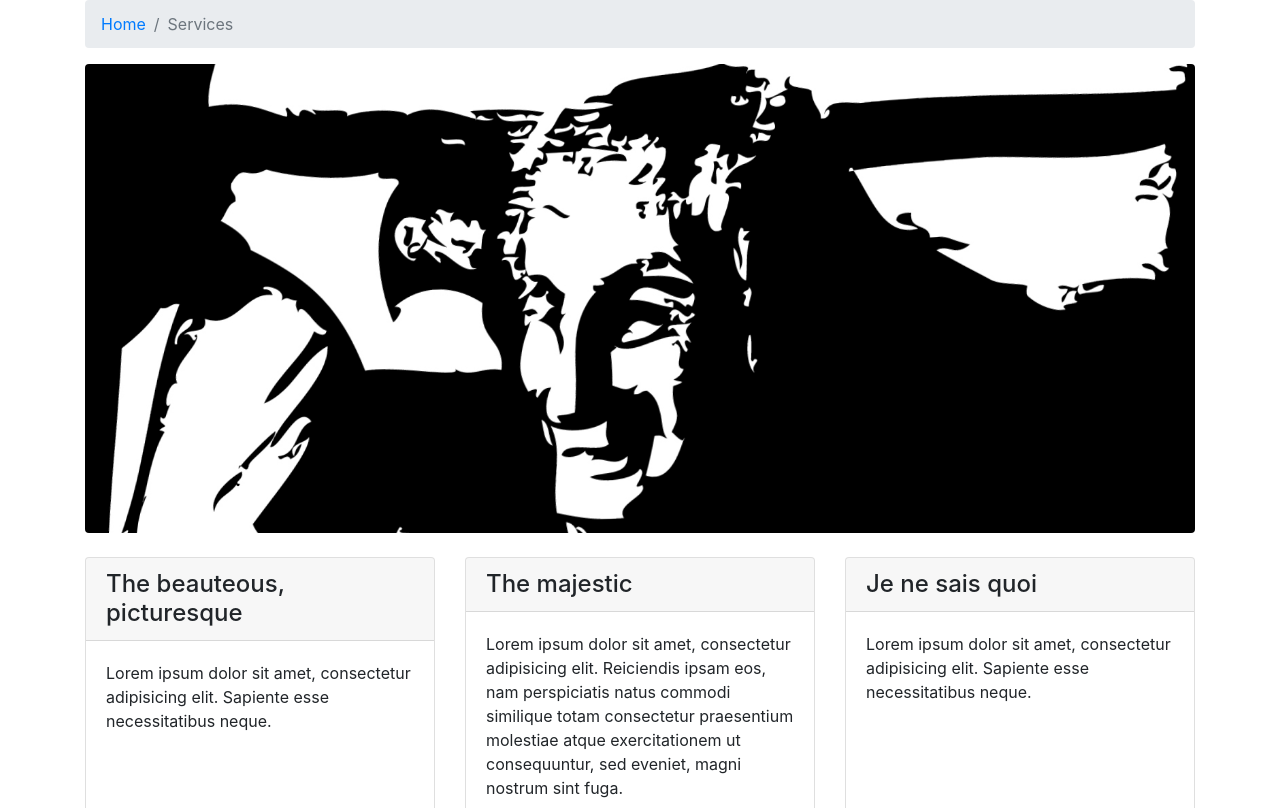
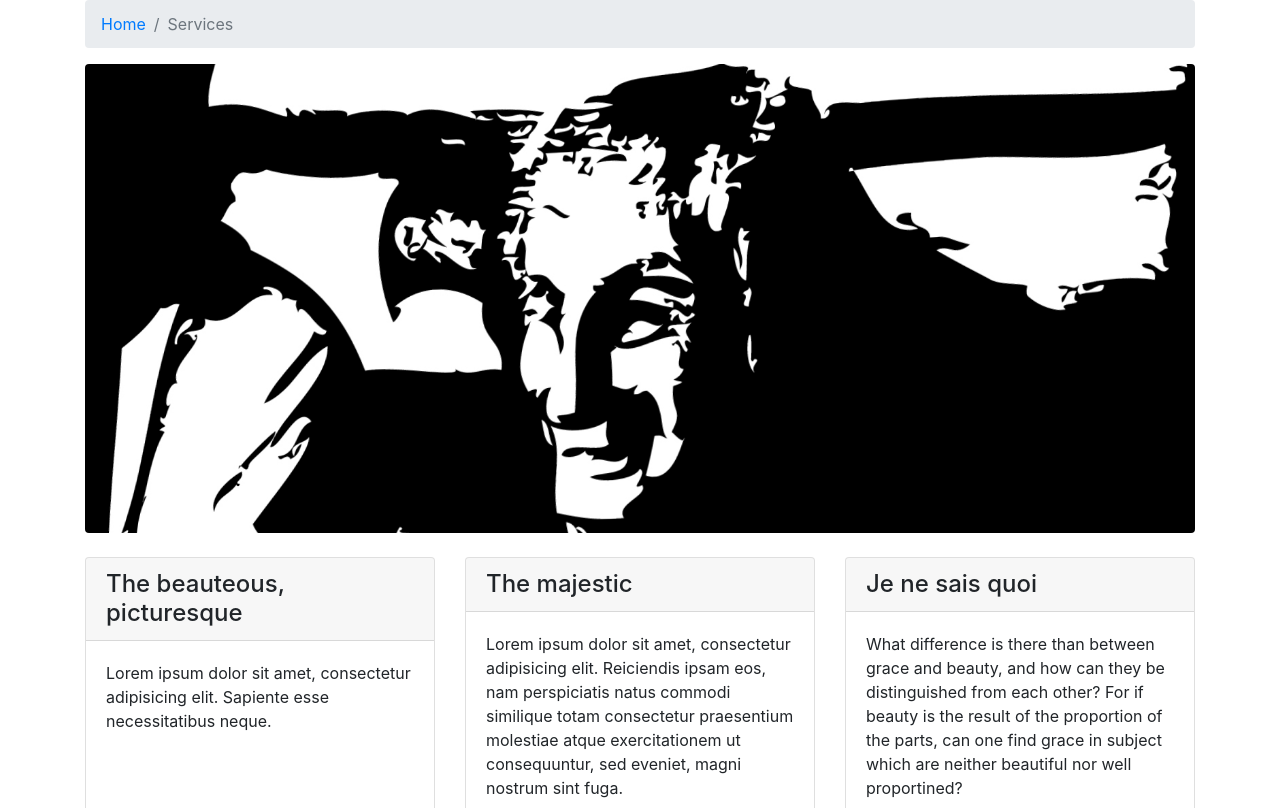
Before and after one commit to bankitomi26/kunstkammer, a website: page services.html in a window 1280 px wide. Shown: the part 144-952 px from the top of the page. Drawn offline with Linux system fonts and the light colour scheme.

Commit message:
Update services.html

```diff
--- a/services.html
+++ b/services.html
@@ -123,7 +123,7 @@
         <div class="card h-100">
           <h4 class="card-header">Je ne sais quoi</h4>
           <div class="card-body">
-            <p class="card-text">Lorem ipsum dolor sit amet, consectetur adipisicing elit. Sapiente esse necessitatibus neque.</p>
+            <p class="card-text">What difference is there than between grace and beauty, and how can they be distinguished from each other? For if beauty is the result of the proportion of the parts, can one find grace in subject which are neither beautiful nor well proportined?</p>
           </div>
           <div class="card-footer">
             <a href="#" class="btn btn-primary">Learn More</a>
```
